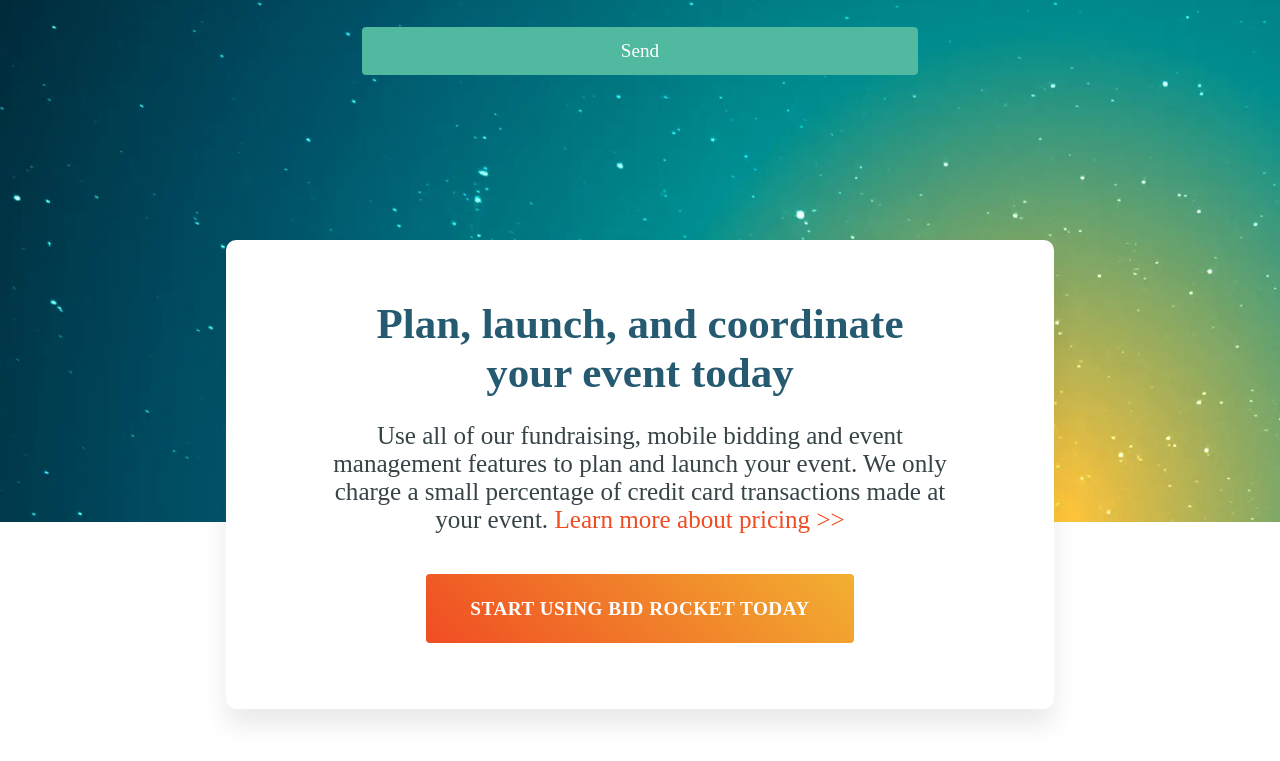
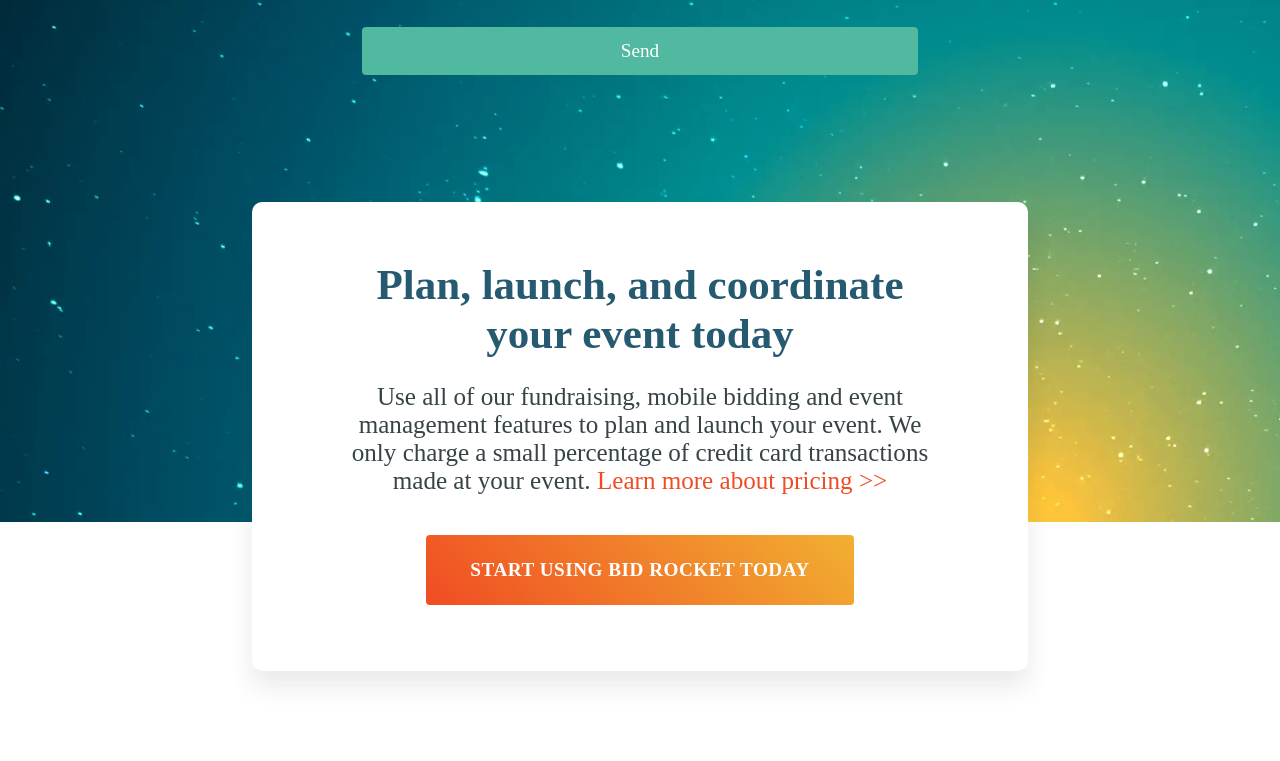
Before and after one commit to wisemufin/Responsive-Bidrocket, a plain HTML site: page grid-practice.html in a window 1280 px wide. Shown: the part 2370-3131 px from the top of the page. Drawn offline with Linux system fonts and the light colour scheme; a web font is replaced by a local one.

Commit message:
Update practice.css

```diff
--- a/resources/css/practice.css
+++ b/resources/css/practice.css
@@ -552,10 +552,10 @@
   background-color: white;
   height: auto;
   position: relative;
-  width: 75%;
+  width: 70%;
   justify-self: center;
   padding: 30px;
-  top: -22vw;
+  top: -25vw;
   display: flex;
   flex-direction: column;
   align-items: center;
```
